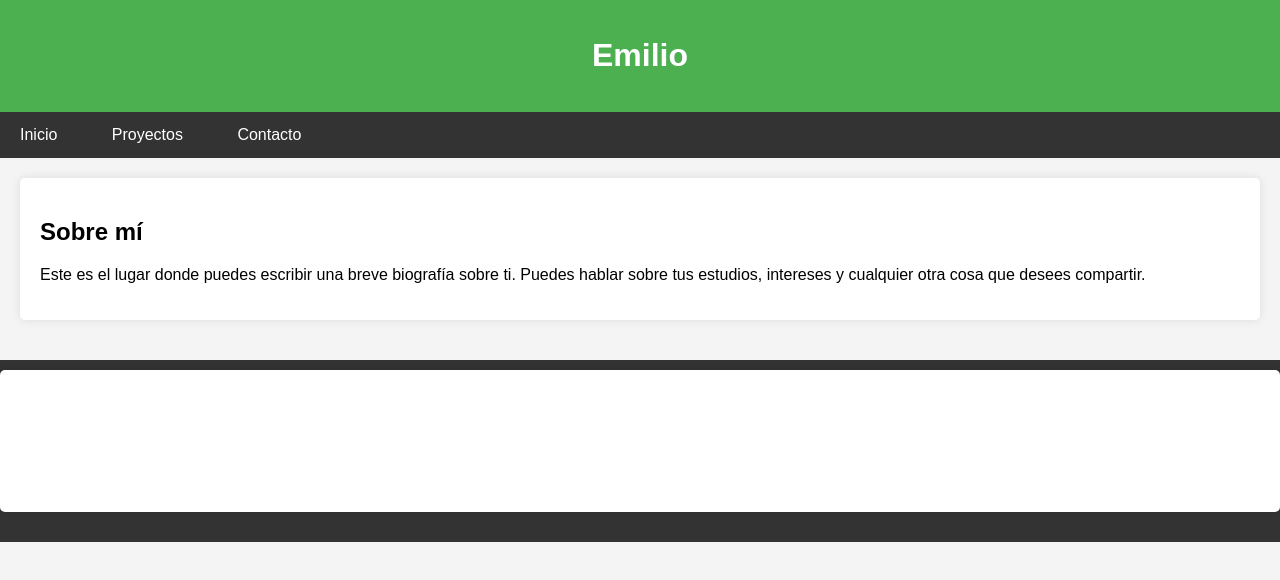
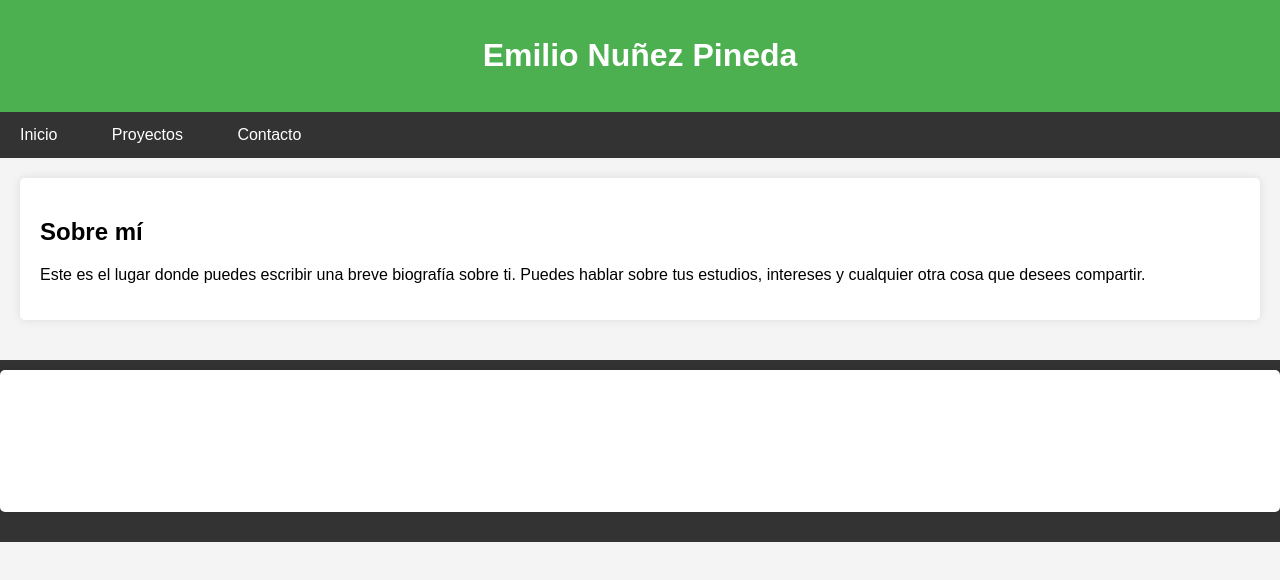
Before and after one commit to emiliojes/mipaginapersonal, a plain HTML site: page index.html in a window 1280 px wide. Drawn offline with Linux system fonts and the light colour scheme.

Commit message:
Agrege apellido index.html

```diff
--- a/index.html
+++ b/index.html
@@ -8,7 +8,7 @@
 </head>
 <body>
     <header>
-        <h1>Emilio</h1>
+        <h1>Emilio Nuñez Pineda</h1>
     </header>
     <nav>
         <ul>
```
